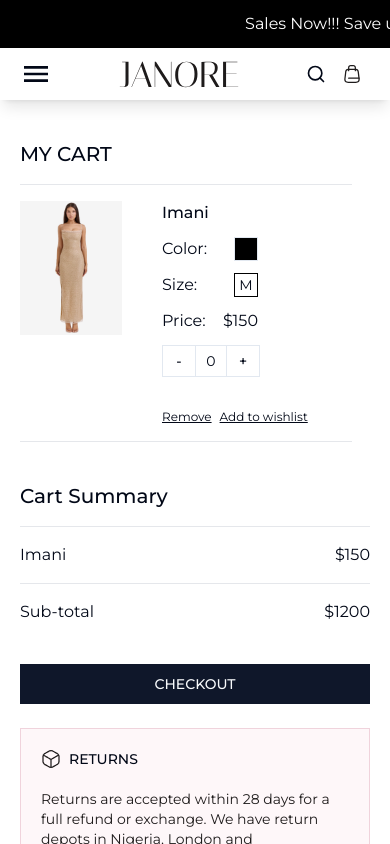
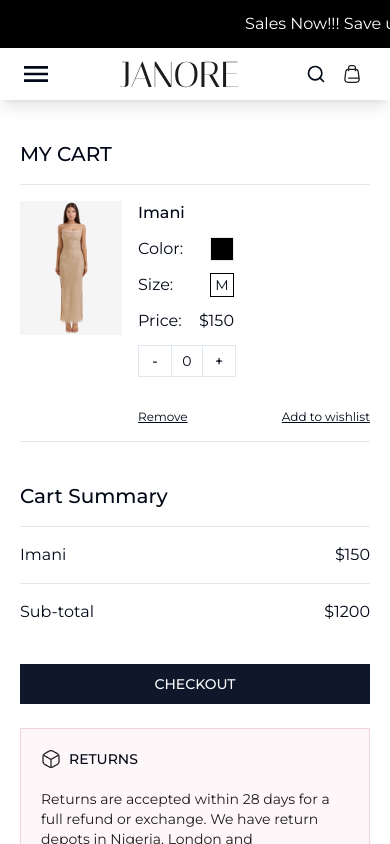
Before and after one commit to Ivylegend/hng-stage-two-c11, a Next.js app: page /cart/1 in a window 390 px wide. Shown: the top 844 px of the page. Built offline with nearby package versions, Linux system fonts and the light colour scheme; a web font is replaced by a local one.

Commit message:
add cart

```diff
--- a/app/cart/[id]/page.tsx
+++ b/app/cart/[id]/page.tsx
@@ -21,10 +21,10 @@ export default async function CartPage({ params }: ItemPageProps) {
     <div>
       <hr className="w-full hidden md:block h-[1px] my-6 bg-gray-300" />
       <div className="py-10 px-5 sm:px-10 md:px-20 flex flex-col lg:flex-row items-start gap-10 md:gap-[72px] justify-center">
-        <div className="">
+        <div className="w-full md:w-fit">
           <h2 className="mb-4 font-medium text-xl">MY CART</h2>
-          <div className="border-t border-b border-gray-200 py-4 flex flex-col md:flex-row min-w-[332px] w-full justify-between md:w-[650px]">
-            <div className="flex gap-10 items-start">
+          <div className="border-t border-b border-gray-200 py-4 flex flex-col w-full md:flex-row justify-between md:w-[650px]">
+            <div className="flex gap-4 md:gap-10 items-start">
               <Image
                 src={itemData.images[0]}
                 alt="woman fashion"
@@ -32,7 +32,7 @@ export default async function CartPage({ params }: ItemPageProps) {
                 height={112}
                 className="object-cover"
               />
-              <div className="flex flex-col gap-3 justify-between">
+              <div className="flex flex-col gap-3 w-full justify-between">
                 <p className="font-medium text-base">{itemData.name}</p>
                 <div className="flex gap-4 w-24 justify-between">
                   <p>Color: </p>
```
